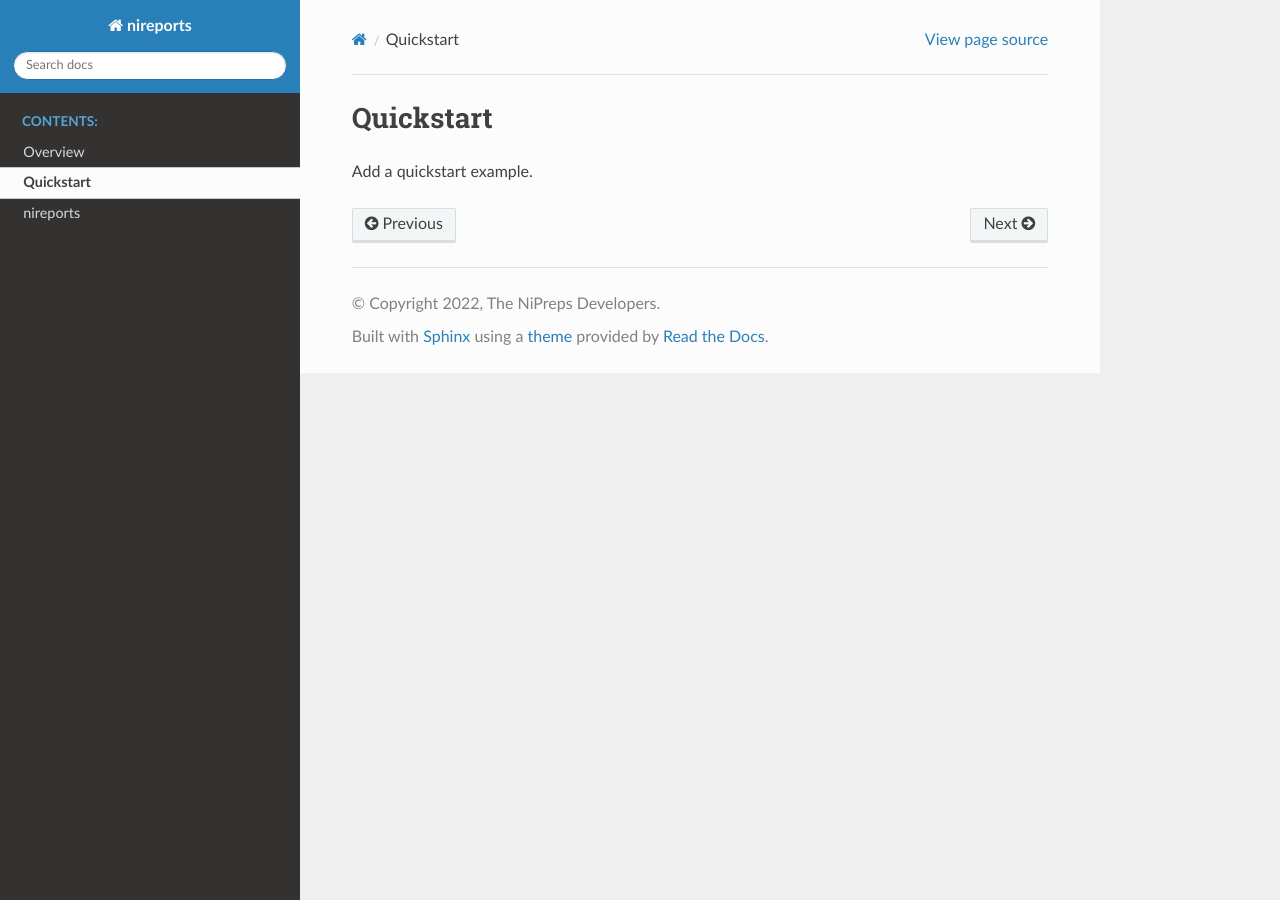
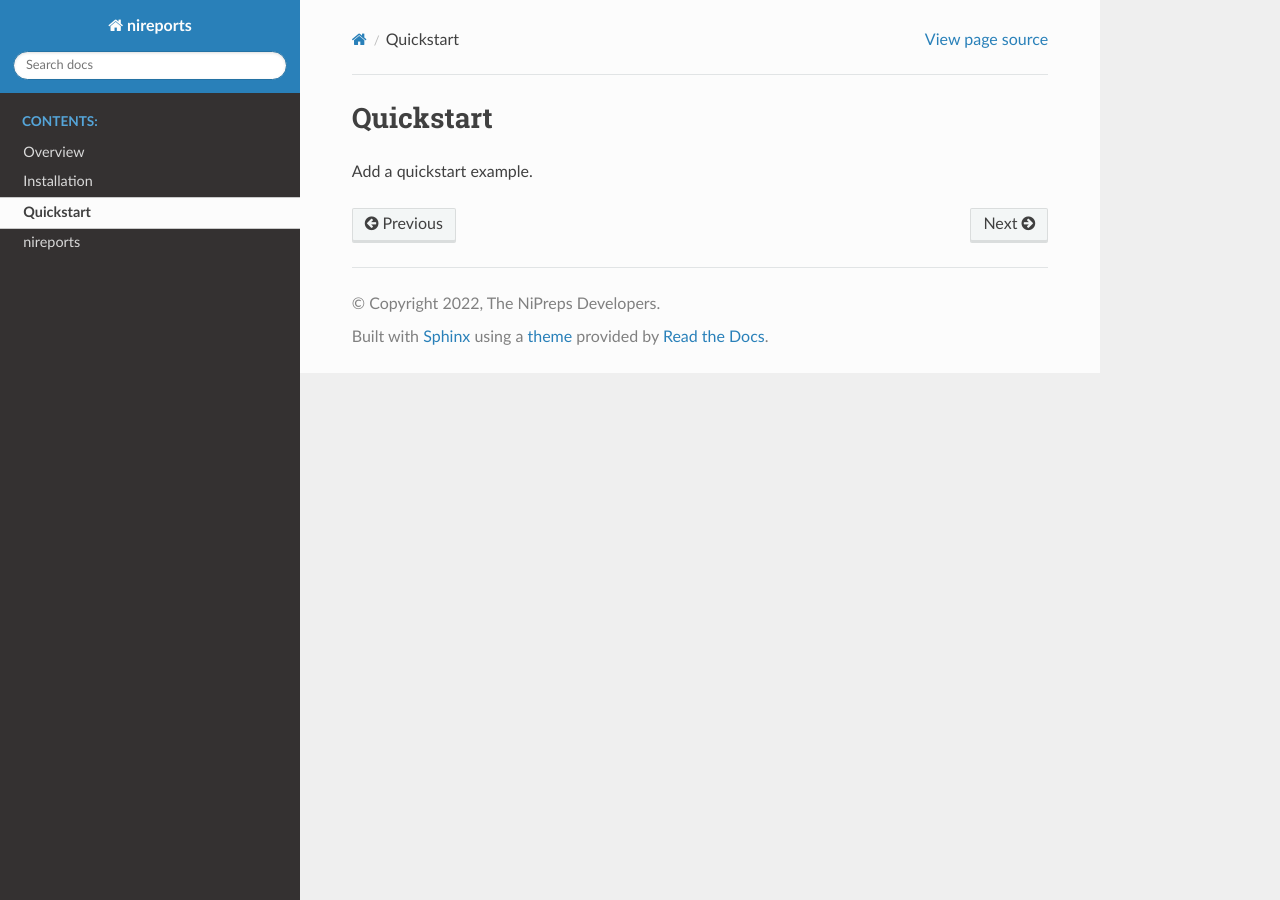
Before and after one commit to nipreps/nireports, a Sphinx documentation site: the page built from docs/quickstart.rst, in a window 1280 px wide. Built offline with Sphinx 7.4.7 and the Read the Docs theme 2.0.0, drawn with Linux system fonts in a browser that asks for light colours; pages that are not in the unit, such as notebooks, are missing from menus.

Commit message:
typo fix

```diff
--- a/docs/index.rst
+++ b/docs/index.rst
@@ -11,7 +11,7 @@ Welcome to nireports's documentation!
    :caption: Contents:
 
    overview
-   Installation
+   installation
    quickstart
    modules/modules
 
```
